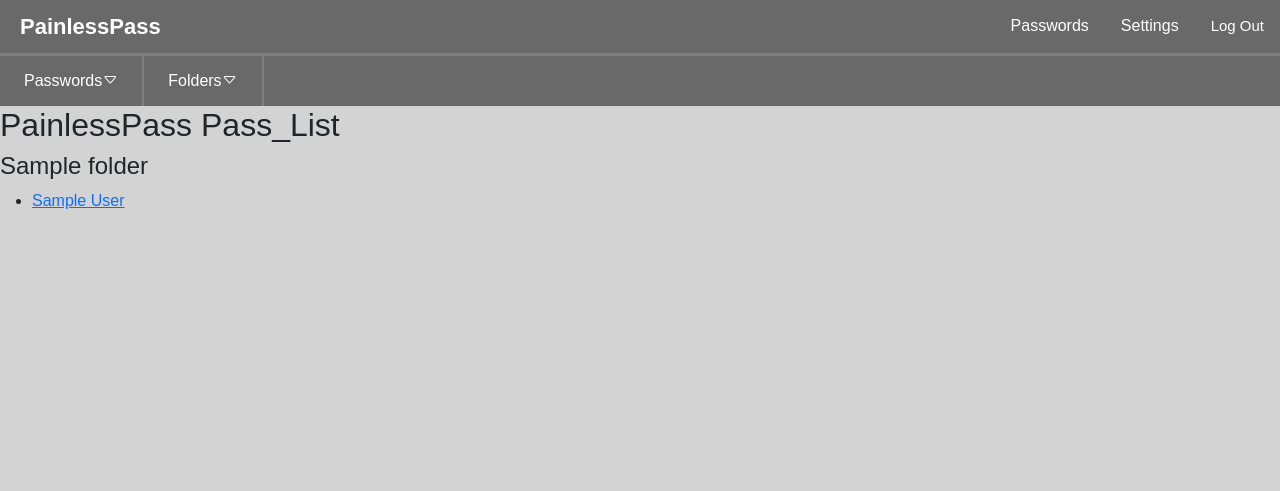
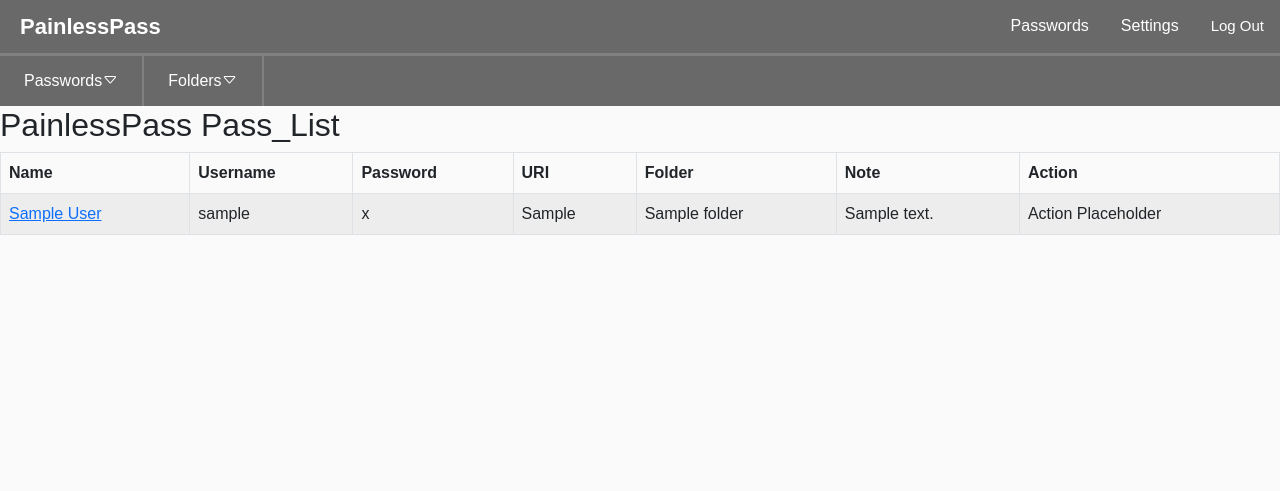
Before and after one commit to Cojajomaco/PainlessPass, a Django app: page /painlesspass/pass_list/ in a window 1280 px wide. Shown: the top 491 px of the page. Run offline with Django 5.2, Linux system fonts and the light colour scheme; a user stored in the database is signed in; tables that the repository leaves empty hold one stand-in row (values such as "Sample post"); some libraries are stand-ins or nearby versions.

Commit message:
Testing Tables, Added SQL DB Toggle for Dev

```diff
--- a/painlessapp/static/painlessapp/style.css
+++ b/painlessapp/static/painlessapp/style.css
@@ -1,5 +1,5 @@
 body {
-    background: lightgrey;
+    background: #fafafa;
     width: auto;
     margin: 0;
     padding: 0;
--- a/painlessapp/templates/painlessapp/pass_list.html
+++ b/painlessapp/templates/painlessapp/pass_list.html
@@ -9,21 +9,48 @@
 {% endblock %}
 
 {% block content %}
-<h2>PainlessPass Pass_List</h2>
+<div class="main-pass-list"> <!-- div to hold all password objects -->
+    <h2>PainlessPass Pass_List</h2>
 
-<!-- Grab each folder the user has created -->
-{% for folder in folder_list %}
-<h4>{{ folder }}</h4>
-<ul class="user-pass-ulist">
+    <!-- Check if the user has any passwords - prompt for creation if they don't -->
+    {% if userpass_list.count == 0 %}
+        <p>You have no passwords</p>
+        <a href="/painlesspass/pass_new/">Create one?</a>
 
-<!-- Grab each password within each folder -->
-{% for userpass in userpass_list %}
-    {% if folder.pk == userpass.folder.pk  %}
-    <li><a class="user-pass-list" href="/painlesspass/pass_entry/{{ userpass.pk }}">{{ userpass }}</a></li>
-    {% endif %}
-{% endfor %}
+    {% else %}
+    <!-- Make a table with all passwords! -->
 
-</ul>
-{% endfor %}
+    <!-- The div to hold the table that contains all user passwords. Hopefully can use JS to sort this later. -->
+    <div class="table-responsive">
+        <table class="table table-striped table-bordered table-hover">
+            <thead class="thead-light">
+                <!-- Table column header -->
+                <tr>
+                    <th scope="col">Name</th>
+                    <th scope="col">Username</th>
+                    <th scope="col">Password</th>
+                    <th scope="col">URI</th>
+                    <th scope="col">Folder</th>
+                    <th scope="col">Note</th>
+                    <th scope="col">Action</th>
+                </tr>
+            </thead>
 
+            <!-- Add passwords to the table -->
+            {% for userpass in userpass_list %}
+            <tbody>
+                <td><a href="/painlesspass/pass_entry/{{ userpass.pk }}">{{ userpass.name }}</a></td>
+                <td>{{ userpass.username }}</td>
+                <td>{{ userpass.password }}</td>
+                <td>{{ userpass.uri }}</td>
+                <td>{{ userpass.folder }}</td>
+                <td>{{ userpass.note }}</td>
+                <td>Action Placeholder</td>
+            </tbody>
+            {% endfor %}
+        </table>
+    </div>
+
+{% endif %}
+</div>
 {% endblock %}
--- a/requirements.txt
+++ b/requirements.txt
@@ -1,3 +1,4 @@
 Django==5.1.2
 psycopg==3.2.3
 cryptography==43.0.3
+crispy-bootstrap5==2024.10
--- a/templates/base_generic.html
+++ b/templates/base_generic.html
@@ -54,8 +54,14 @@
     {% endblock %}
 
 <!-- Bootstrap JS -->
-<script src="https://cdn.jsdelivr.net/npm/bootstrap@5.0.2/dist/js/bootstrap.bundle.min.js"
-        integrity="sha384-MrcW6ZMFYlzcLA8Nl+NtUVF0sA7MsXsP1UyJoMp4YLEuNSfAP+JcXn/tWtIaxVXM"
+<script src="https://code.jquery.com/jquery-3.2.1.slim.min.js"
+        integrity="sha384-KJ3o2DKtIkvYIK3UENzmM7KCkRr/rE9/Qpg6aAZGJwFDMVNA/GpGFF93hXpG5KkN"
+        crossorigin="anonymous"></script>
+<script src="https://cdn.jsdelivr.net/npm/popper.js@1.12.9/dist/umd/popper.min.js"
+        integrity="sha384-ApNbgh9B+Y1QKtv3Rn7W3mgPxhU9K/ScQsAP7hUibX39j7fakFPskvXusvfa0b4Q"
+        crossorigin="anonymous"></script>
+<script src="https://cdn.jsdelivr.net/npm/bootstrap@4.0.0/dist/js/bootstrap.min.js"
+        integrity="sha384-JZR6Spejh4U02d8jOt6vLEHfe/JQGiRRSQQxSfFWpi1MquVdAyjUar5+76PVCmYl"
         crossorigin="anonymous"></script>
 </body>
 </html>
```
Also changed, not shown: painlesssite/settings.py (+20 -9 lines).
